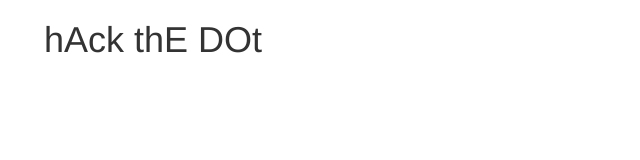
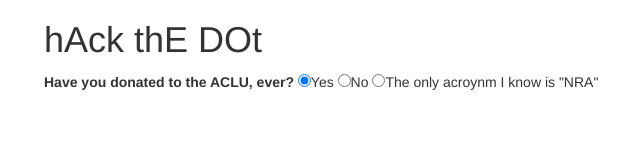
Before and after one commit to cdanielsen/htd-bootstrap, a website: page index.html in a window 1280 px wide. Shown: the whole page, without its empty margins (26-666 px from the left). Drawn offline with nearby package versions, Linux system fonts and the light colour scheme.

Commit message:
Added radio

```diff
--- a/index.html
+++ b/index.html
@@ -7,7 +7,14 @@
   <body>
     <div class="container">
       <sec id=registration><h1>hAck thE DOt</h1></sec>
-      <sec id=questionare></sec>
+      <sec id=questionare>
+        <form>
+          <label>Have you donated to the ACLU, ever?</label>
+          <input type="radio" name="aclu" value="yes" checked>Yes
+          <input type="radio" name="aclu" value="no">No
+          <input type="radio" name="aclu" value="NRA">The only acroynm I know is "NRA"
+        </form>
+      </sec>
       <sec id=quadrant></sec>
       <sec id=feature4></sec>
     </div>
```
